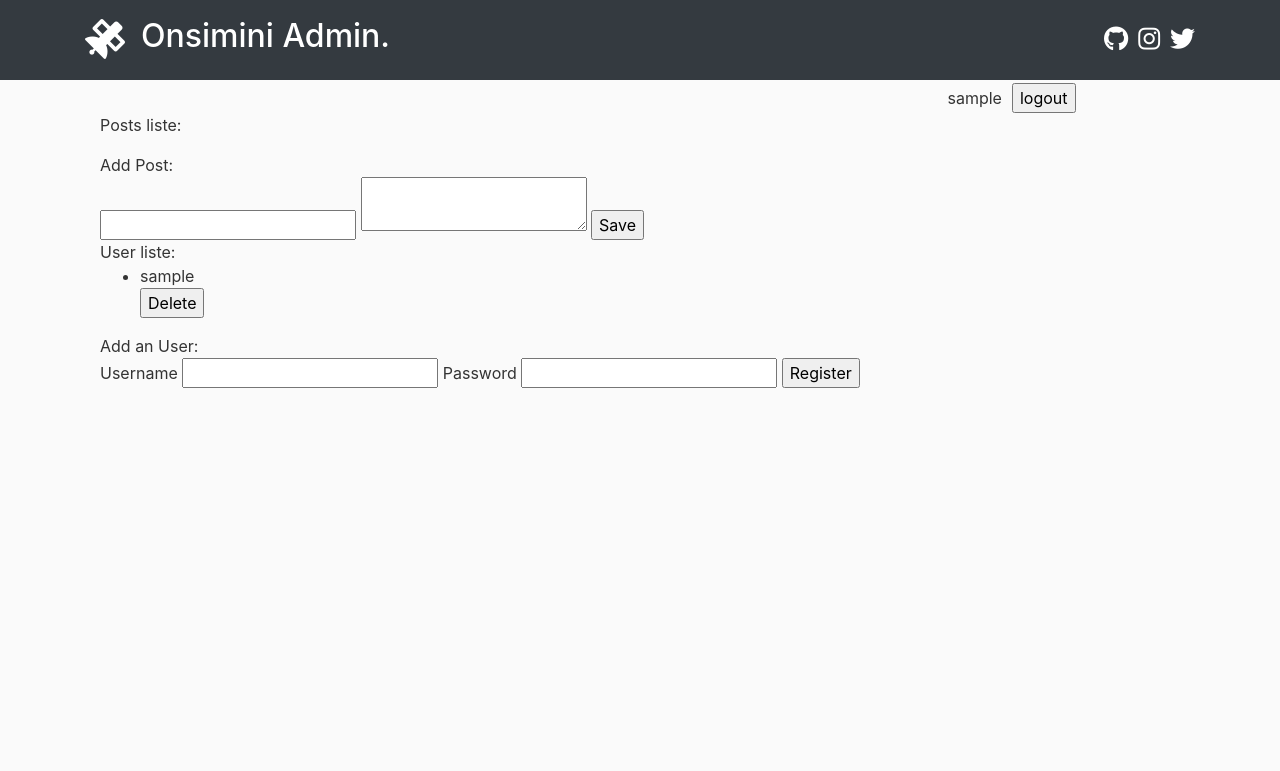
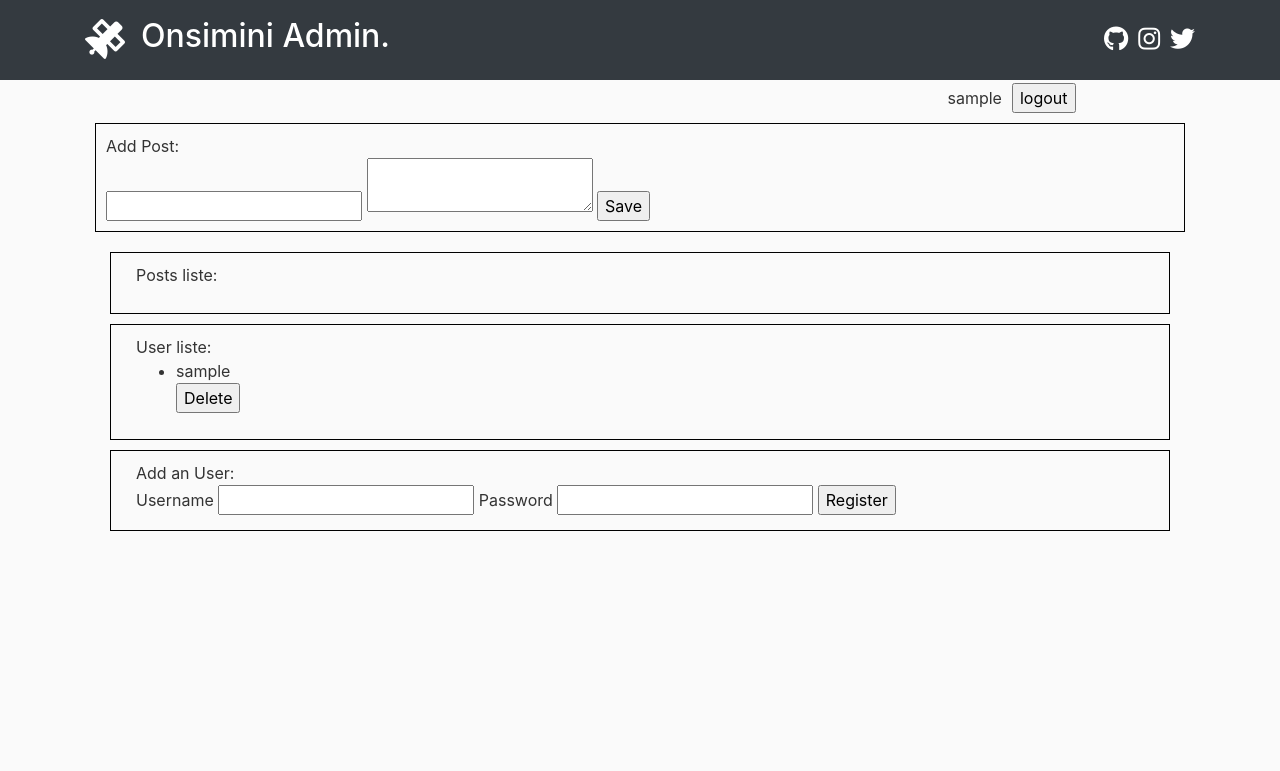
Before and after one commit to onsimini/onsimini-website, a Flask app: page /admin/ in a window 1280 px wide. Shown: the top 771 px of the page. Run offline with Flask 2, Linux system fonts and the light colour scheme; the visitor is signed in with stand-in values (Sample User, id 1); data comes from the database, SQL or seed files in the repository; data that the repository does not hold is empty; some libraries are stand-ins or nearby versions.

Commit message:
feat: admin css update

```diff
--- a/website/templates/admin/index.html
+++ b/website/templates/admin/index.html
@@ -3,7 +3,6 @@
 {% block admin_content %}
 <div class="container">
     <div class="row justify-content-end">
-        <!-- <div class="col-10"></div> -->
         <div class="col-3">
             <div class="container media" style="padding-top: 3px;">
                 <span style="padding-right: 10px; padding-top: 3px;">
@@ -16,6 +15,16 @@
         </div>
     </div>
     <div class="row">
+        <div class="col" style="padding: 10px; border: 1px solid black; margin: 10px;">
+            Add Post:
+            <form action = "{{ url_for('admin.add_post') }}" method="post">
+                <input type="text" name="title">
+                <textarea id="summernote" name="editordata"></textarea>
+                <input type="submit" value="Save">
+            </form>
+        </div>
+    </div>
+    <div class="row" style="padding: 10px; border: 1px solid black; margin: 10px;">
         <div class="col">
         Posts liste:
         <ul>
@@ -25,17 +34,7 @@
         </ul>
         </div>
     </div>
-    <div class="row">
-        <div class="col">
-            Add Post:
-            <form action = "{{ url_for('admin.add_post') }}" method="post">
-                <input type="text" name="title">
-                <textarea id="summernote" name="editordata"></textarea>
-                <input type="submit" value="Save">
-            </form>
-        </div>
-    </div>
-    <div class="row">
+    <div class="row" style="padding: 10px; border: 1px solid black; margin: 10px;">
         <div class="col">
             User liste:
             <ul>
@@ -49,7 +48,7 @@
             </ul>
         </div>
     </div>
-    <div class="row">
+    <div class="row" style="padding: 10px; border: 1px solid black; margin: 10px;">
         <div class="col">
             Add an User:
             <form action = "{{ url_for('admin.register') }}" method="post">
```
